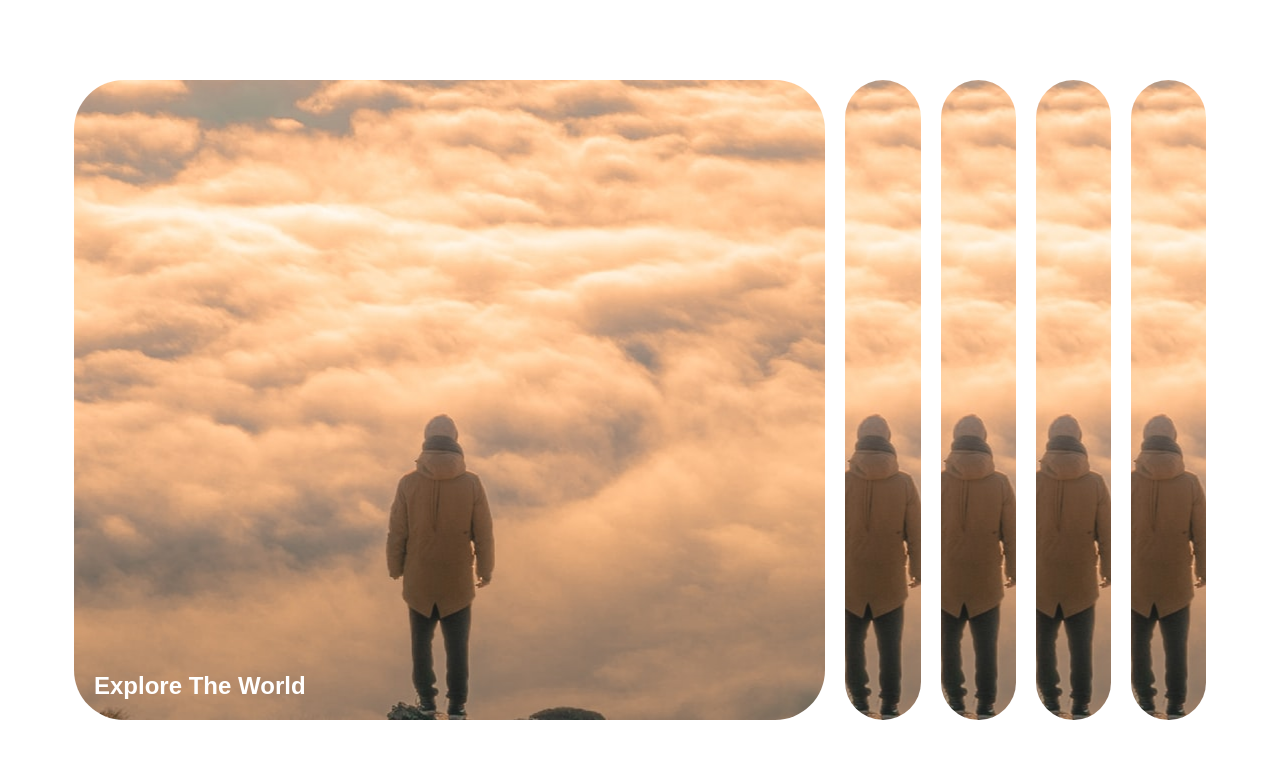
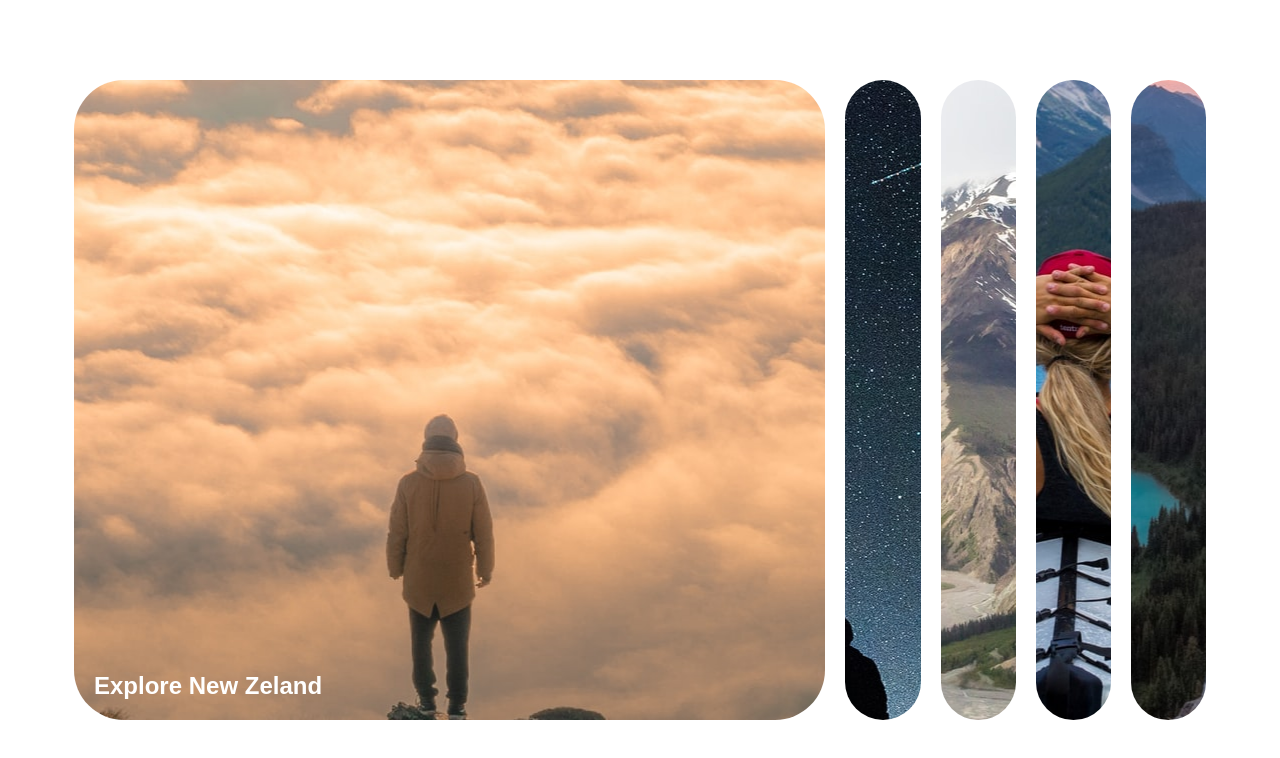
Before and after one commit to JoanGarCed/Project-Expanding-Cards, a plain HTML site: page index.html in a window 1280 px wide. Drawn offline with Linux system fonts and the light colour scheme.

Commit message:
project finished

```diff
--- a/index.html
+++ b/index.html
@@ -11,22 +11,22 @@
 
     <div class="container">
         <div class="panel active" style="background-image: url('./img/img1.jpg');">
-            <h3>Explore The World</h3>
+            <h3>Explore New Zeland</h3>
         </div>
-        <div class="panel" style="background-image: url('./img/img1.jpg');">
-            <h3>Explore The World</h3>
+        <div class="panel" style="background-image: url('./img/img2.jpg');">
+            <h3>Explore The Night</h3>
         </div>
-        <div class="panel" style="background-image: url('./img/img1.jpg');">
-            <h3>Explore The World</h3>
+        <div class="panel" style="background-image: url('./img/img3.jpg');">
+            <h3>Explore The Mountains</h3>
         </div>
-        <div class="panel" style="background-image: url('./img/img1.jpg');">
-            <h3>Explore The World</h3>
+        <div class="panel" style="background-image: url('./img/img4.jpg');">
+            <h3>Explore The Beautiful View</h3>
         </div>
-        <div class="panel" style="background-image: url('./img/img1.jpg');">
-            <h3>Explore The World</h3>
+        <div class="panel" style="background-image: url('./img/img5.jpg');">
+            <h3>Explore The Entire World</h3>
         </div>
     </div>
 
-    <script src="./index.html"></script>
+    <script src="./script.js"></script>
 </body>
 </html>
--- a/script.js
+++ b/script.js
@@ -1 +1,16 @@
 const panels = document.querySelectorAll('.panel');
+
+panels.forEach( panel => {
+    panel.addEventListener('click', () => {
+        removeActiveClasses();
+        panel.classList.add('active');
+    })
+});
+
+function removeActiveClasses() {
+
+    panels.forEach( panel => {
+        panel.classList.remove('active');
+    });
+
+}
--- a/style.css
+++ b/style.css
@@ -48,6 +48,7 @@ body{
 
 .panel.active h3{
     opacity: 1;
+    transition: opacity 0.3s ease-in 0.4s;
 }
 
 @media(max-width: 480px){
```
